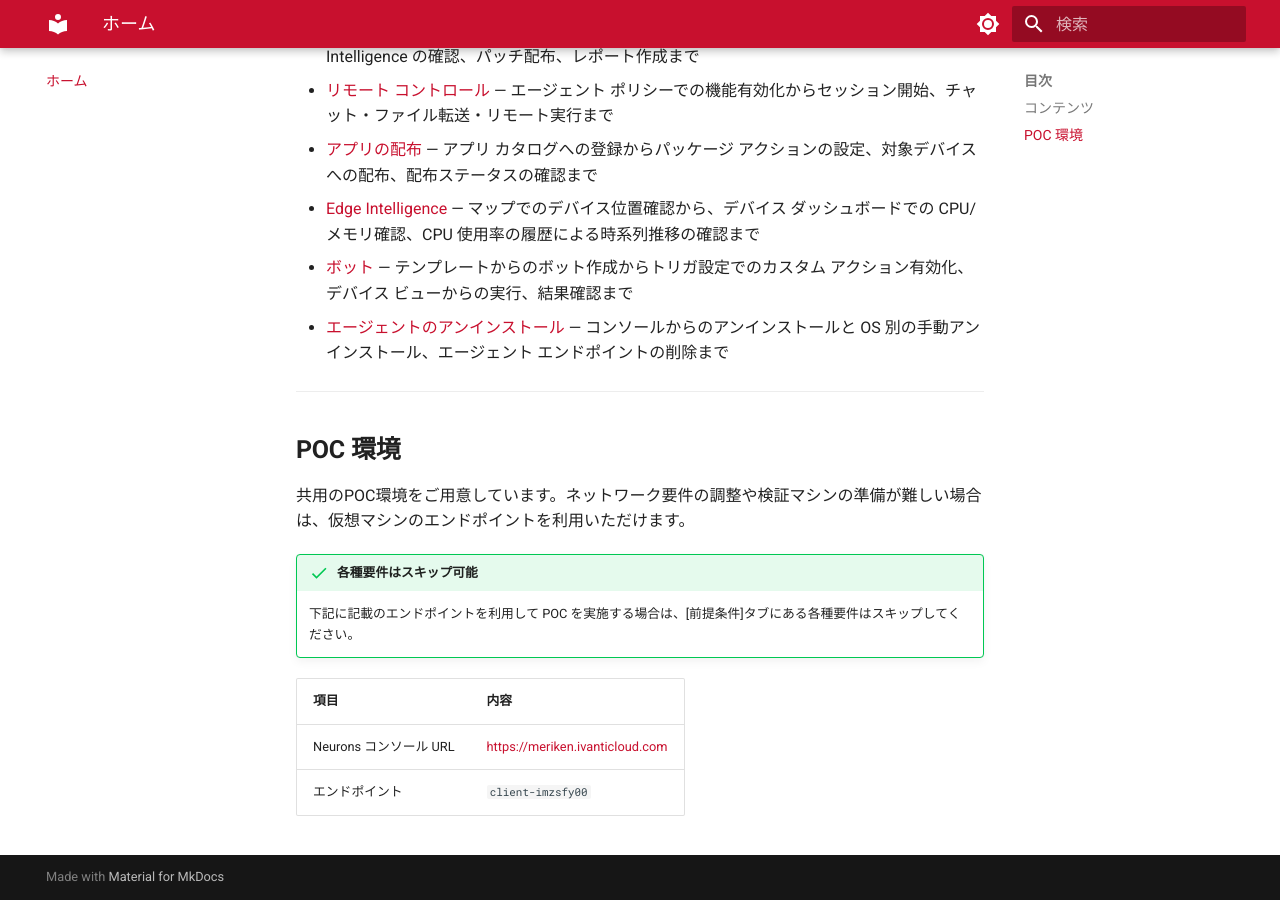
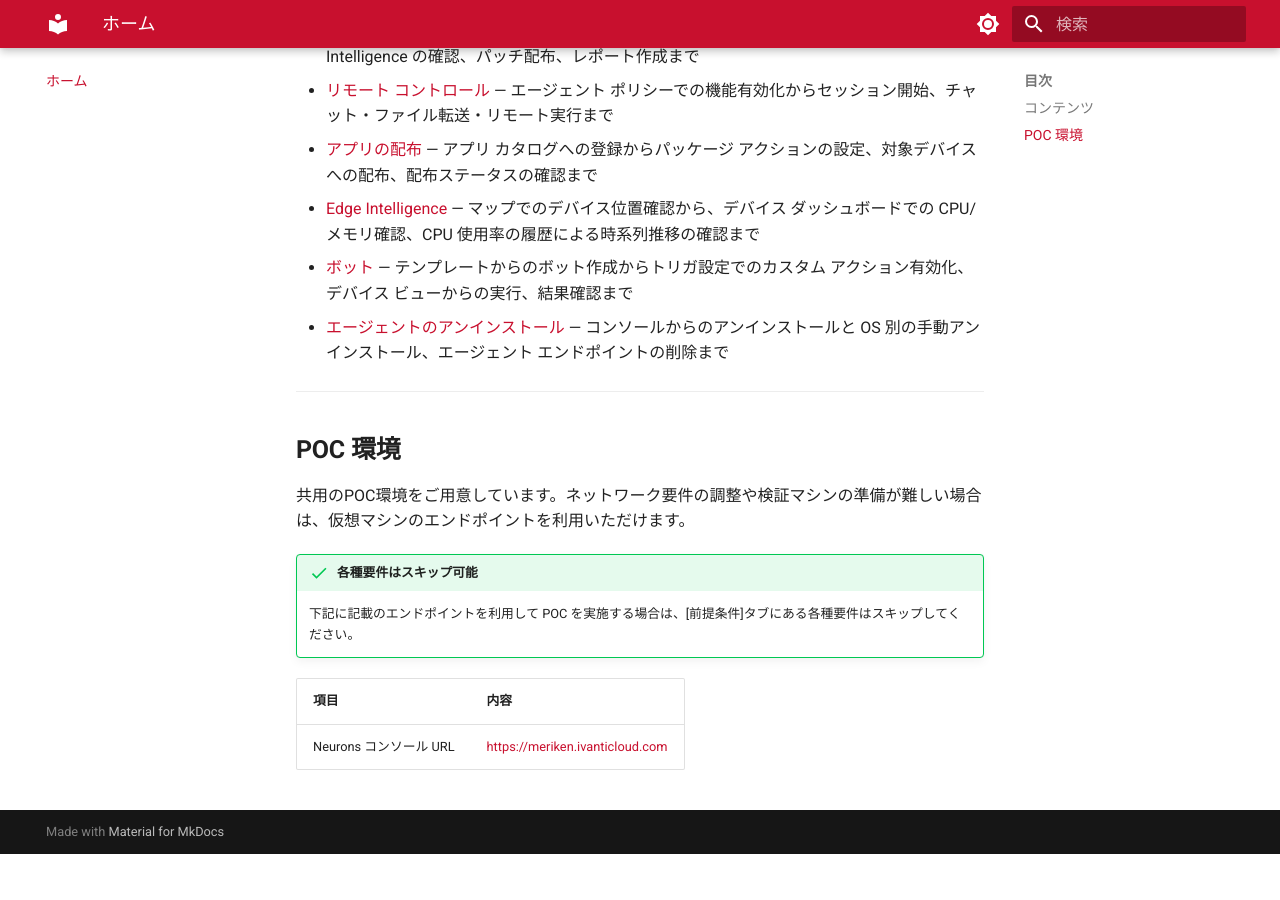
Before and after one commit to ivanti-jpse/neurons-poc-guide, an MkDocs documentation site: the page built from docs/index.md, in a window 1280 px wide and 900 px high, scrolled down 509 px. Built offline with MkDocs 1.6.1 and Material for MkDocs 9.7.7, drawn with Linux system fonts in a browser that asks for light colours; after the commit the page ends 1363 px from its top, so only the background shows below that; part of the change alters nothing that is shown.

Commit message:
本サイトについてのリンク先を更新、POC環境のエンドポイント欄を削除

```diff
--- a/docs/index.md
+++ b/docs/index.md
@@ -3,7 +3,7 @@
 Ivanti Neurons Platform の導入・設定・POC 実施手順をまとめたガイドサイトです。
 
 !!! note "本サイトについて"
-    本ガイドは Ivanti 公式ドキュメント([help.ivanti.com](https://help.ivanti.com/ht/help/ja_JP/CLOUD/vNow/agents.htm))をもとに、
+    本ガイドは Ivanti 公式ドキュメント([help.ivanti.com](https://help.ivanti.com/ht/help/ja_JP/CLOUD/vNow/what's-new.htm))をもとに、
     POC・導入支援の観点で再構成したものです。最新の正式情報は必ず公式ドキュメントを参照してください。
 
 ## コンテンツ
@@ -28,4 +28,3 @@ Ivanti Neurons Platform の導入・設定・POC 実施手順をまとめたガ
 | 項目 | 内容 |
 | --- | --- |
 | Neurons コンソール URL | [https://meriken.ivanticloud.com](https://meriken.ivanticloud.com) |
-| エンドポイント | `client-imzsfy00` |
```
